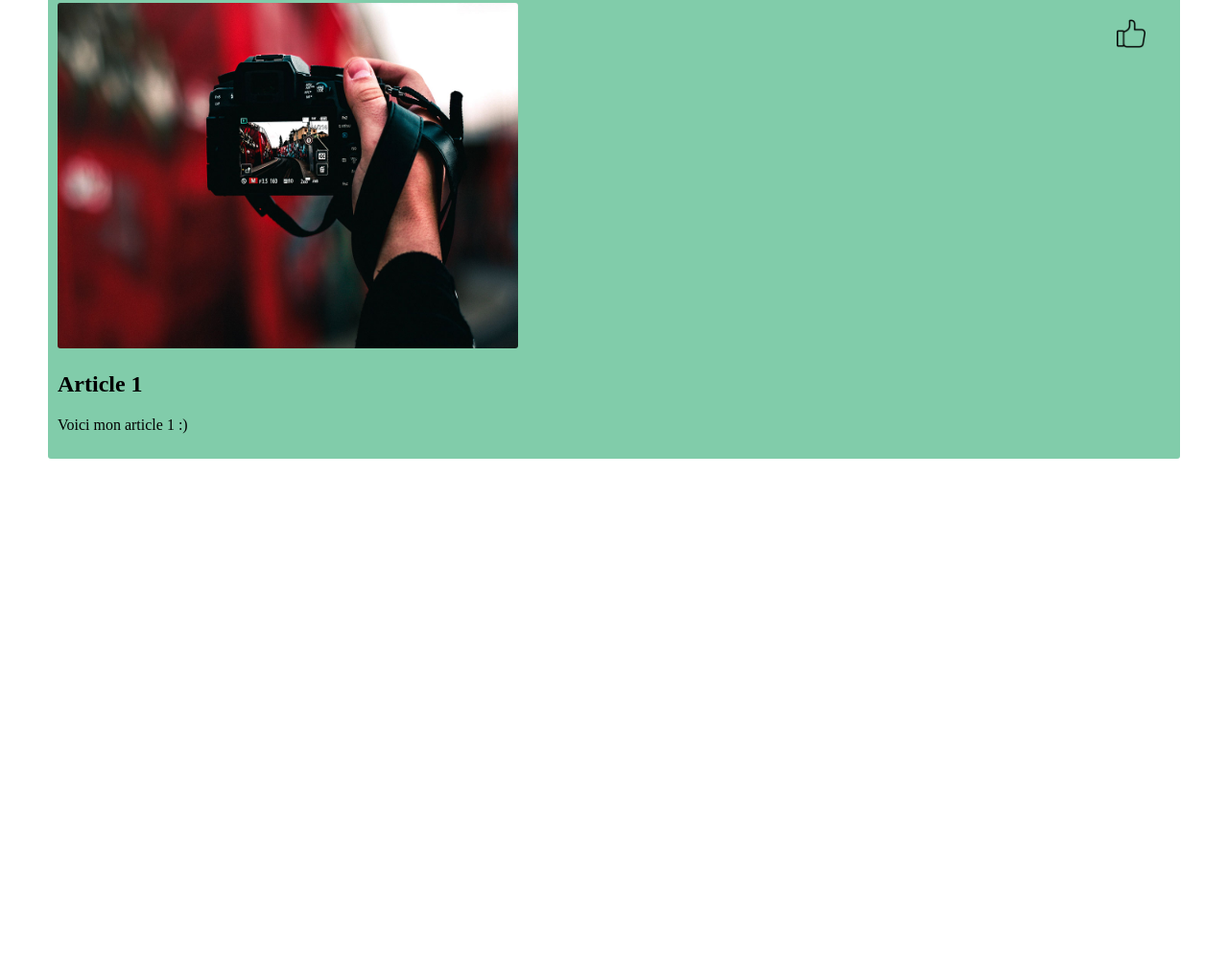
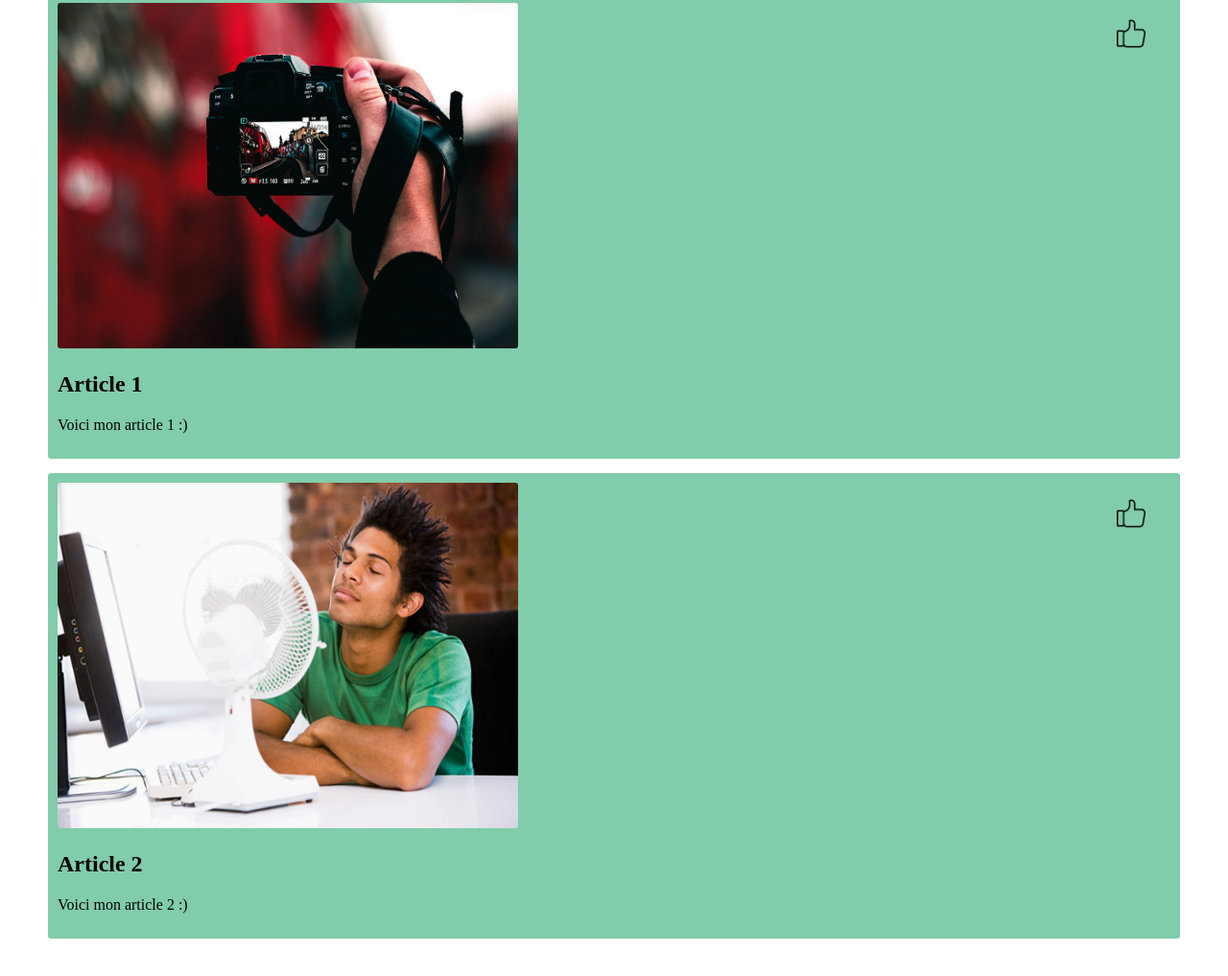
Before and after one commit to LucGulden/WS5, a website: page index.html in a window 1280 px wide. Shown: the part 115-1132 px from the top of the page at 96% size. Before the commit the page ends 800 px from the top, so only its background shows below. Drawn offline with nearby package versions, Linux system fonts and the light colour scheme.

Commit message:
part 1 ended

```diff
--- a/index.html
+++ b/index.html
@@ -9,16 +9,16 @@
     <body>
         <div id="app">
             <h1>Nouveaux articles:</h1>
-            <div class="article">
+            <div v-for="article in articles" class="article">
                 <div class="article-image">
-                    <img v-bind:src="img">
+                    <img v-bind:src="article.img">
                 </div>
                 <div class="article-vote" >
-                    <p v-if="is_liked"><button v-on:click="likeArticle()"><img src="./assets/icons/liked.png"></button></p>
-                    <p v-else><button v-on:click="likeArticle()"><img src="./assets/icons/not_liked.png"></button></p>
+                    <p v-if="article.is_liked"><button v-on:click="likeArticle(article)"><img src="./assets/icons/liked.png"></button></p>
+                    <p v-else><button v-on:click="likeArticle(article)"><img src="./assets/icons/not_liked.png"></button></p>
                 </div>
-                <h2>{{titre_article}}</h2>
-                <p> {{desc_article}}</p>
+                <h2>{{article.titre_article}}</h2>
+                <p> {{article.desc_article}}</p>
             </div>
         <script src="main.js"></script>
     </body>
--- a/main.js
+++ b/main.js
@@ -3,14 +3,24 @@
 var app = new Vue({
     el: '#app',
     data: {
-        titre_article: 'Article 1',
-        desc_article: 'Voici mon article 1 :)',
-        img: './assets/img/article1.jpg',
-        is_liked: false
+        articles:[
+            {
+                titre_article: 'Article 1',
+                desc_article: 'Voici mon article 1 :)',
+                img: './assets/img/article1.jpg',
+                is_liked: false
+            },
+            {
+                titre_article: 'Article 2',
+                desc_article: 'Voici mon article 2 :)',
+                img: './assets/img/article2.jpg',
+                is_liked: false
+            }
+        ]
     },
     methods: {
-        likeArticle: function (){
-            this.is_liked = !this.is_liked
+        likeArticle: function (article){
+            article.is_liked = !article.is_liked
         }
     }
   })
```
Also changed, not shown: assets/img/article2.jpg (added).
